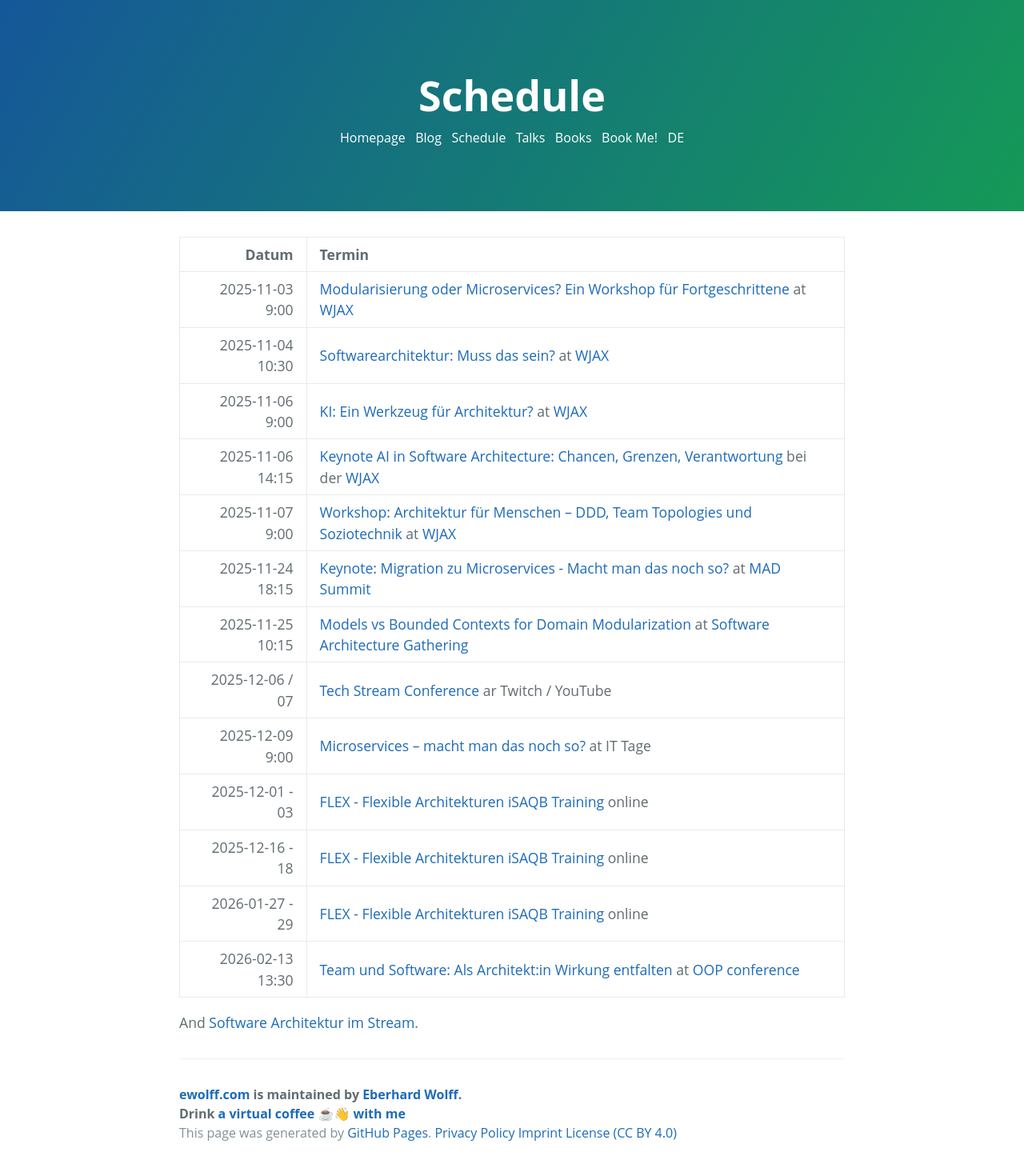
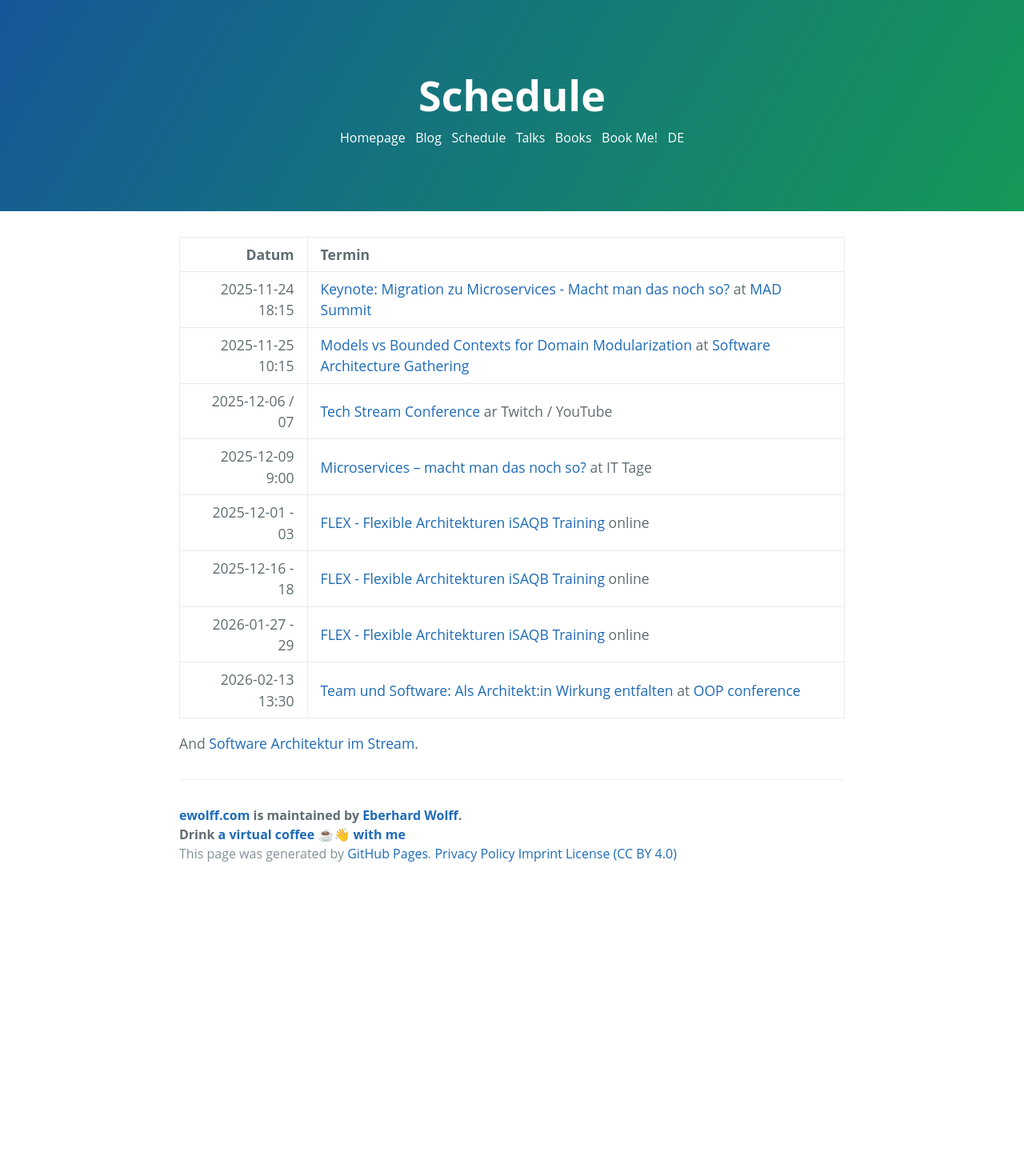
Before and after one commit to ewolff/ewolff.com, a Jekyll site: the page built from schedule.md, in a window 1280 px wide. Shown: the whole page at 80% size. Built offline with Jekyll 4.4.1, drawn with Linux system fonts in a browser that asks for light colours; our own code applies the rules of GitHub Pages for plain Markdown files; after the commit the page ends 1111 px from its top, so only the background shows below that.

Commit message:
Alte Termine entfernt

```diff
--- a/schedule.md
+++ b/schedule.md
@@ -4,11 +4,6 @@ title: Schedule
 
 |            Datum | Termin                                                                                                                                                                                        |
 |-----------------:|:----------------------------------------------------------------------------------------------------------------------------------------------------------------------------------------------|
-|  2025-11-03 9:00 | [Modularisierung oder Microservices? Ein Workshop für Fortgeschrittene](https://jax.de/microservices/microservices-workshop-fortgeschrittene/) at [WJAX](https://jax.de/muenchen/)            |
-| 2025-11-04 10:30 | [Softwarearchitektur: Muss das sein?](https://jax.de/software-architecture/software-architektur-muss-sein/) at [WJAX](https://jax.de/muenchen/)                                               |
-|  2025-11-06 9:00 | [KI: Ein Werkzeug für Architektur?](https://jax.de/software-architecture/ki-werkzeug-architektur/) at [WJAX](https://jax.de/muenchen/)                                                        |
-|  2025-11-06 14:15 | [Keynote AI in Software Architecture: Chancen, Grenzen, Verantwortung](https://jax.de/software-architecture/keynote-panel-ai-software-architektur/) bei der [WJAX](https://jax.de/muenchen/) |
-|  2025-11-07 9:00 | [Workshop: Architektur für Menschen – DDD, Team Topologies und Soziotechnik](https://jax.de/software-architecture/soziotechnischer-architektur-workshop/) at [WJAX](https://jax.de/muenchen/) |
 | 2025-11-24 18:15 | [Keynote: Migration zu Microservices - Macht man das noch so?](https://mad-summit.de/architektur/migration-zu-microservices-macht-man-das-noch-so/) at [MAD Summit](https://mad-summit.de/) |
 | 2025-11-25 10:15 | [Models vs Bounded Contexts for Domain Modularization](https://conferences.isaqb.org/software-architecture-gathering/session/models-vs-bounded-contexts-for-domain-modularization/) at [Software Architecture Gathering](https://conferences.isaqb.org/software-architecture-gathering/) |
 |  2025-12-06 / 07 | [Tech Stream Conference](https://test-conf.de/) ar Twitch / YouTube  |
```
